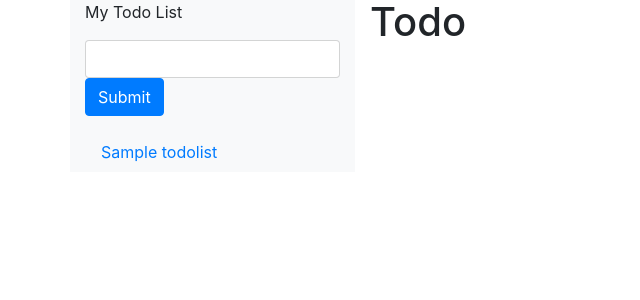
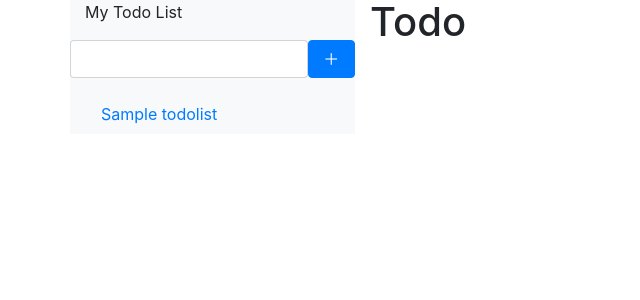
Before and after one commit to SShayashi/todo-list, a Django app: page /cms/home/ in a window 1280 px wide. Shown: the top 300 px of the page, without its empty margins (0-640 px from the left). Run offline with Django 3.2, Linux system fonts and the light colour scheme; tables that the repository leaves empty hold one stand-in row (values such as "Sample post"); some libraries are stand-ins or nearby versions.

Commit message:
Update templates side bar

```diff
--- a/cms/templates/cms/home.html
+++ b/cms/templates/cms/home.html
@@ -16,18 +16,17 @@
             </ul>
           <ul class="nav nav-pills flex-column">
             <li class="nav-item">
-            <form action="{% url 'cms:list_add' %}" method="post" class="form-horizontal" role="form">
+            <form action="{% url 'cms:list_add' %}" method="post" class="form-horizontal" role="form" >
             {% csrf_token %}
-            <div class="form-group">
-            <input type="text" class="form-control" name="list_name" required>
-            <button type="submit" class="btn btn-primary">Submit</button>
+            <div class="form-group row" >
+                <input type="text" class="form-control col-sm-10" name="list_name" required >
+                <button type="submit" class="btn btn-primary col-sm-2" >＋</button>
             </div>
             </form>
-
             </li>
               {% for list in lists %}
                   <li class="nav-item">
-                    <a class="nav-link" href="#">{{ list.name }}</a>
+                    <a class="nav-link" href="{% url 'cms:task_list' list_id=list.id %}">{{ list.name }}</a>
                   </li>
               {% endfor %}
 
```
